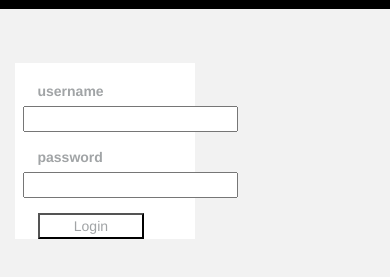
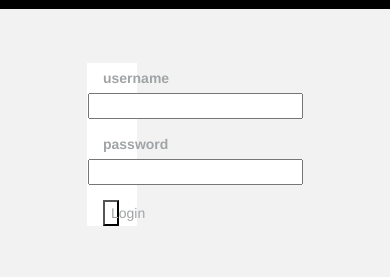
Before and after one commit to farbizu/meanstack-test2, a website: page public/views/index.html in a window 390 px wide. Shown: the part 65-342 px from the top of the page. Drawn offline with nearby package versions, Linux system fonts and the light colour scheme.

Commit message:
Cambios de estilo
estilo del login

```diff
--- a/public/css/style.css
+++ b/public/css/style.css
@@ -90,8 +90,20 @@
 @media only screen and (max-width: 991px) {
 
     .white{
-    margin-left: 25%
-       width: 50%;
+    margin-left: 25%;
+    width: 50%;
     }
 
 }
+
+@media only screen and (max-width: 468px) {
+
+    .white{
+    margin-left: 20%;
+    width: 50px;
+    }
+    .login-button{
+        width: 50%
+    }
+
+}
```
